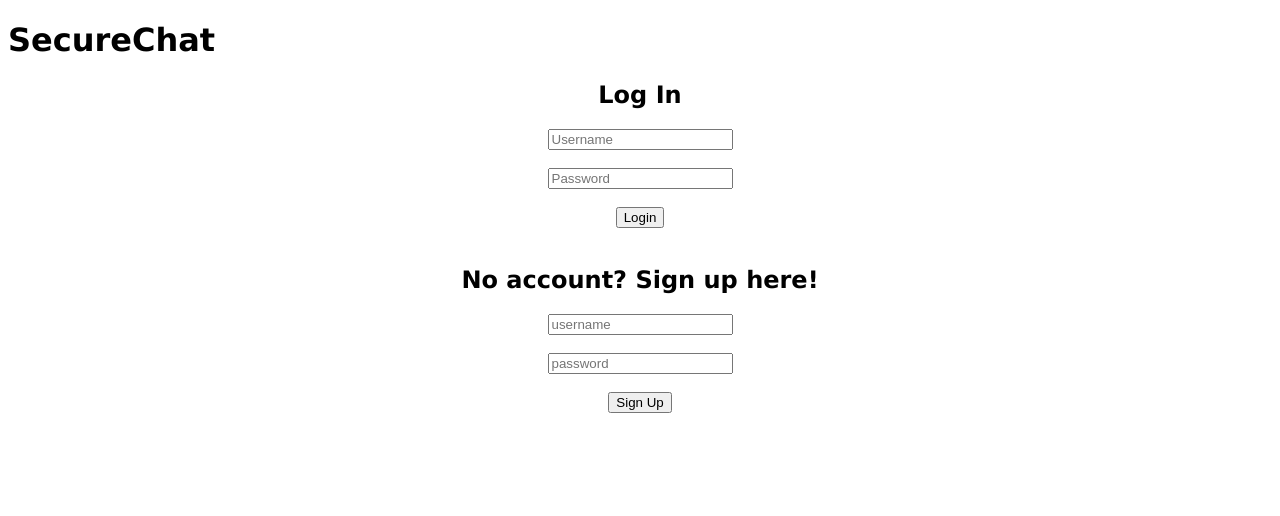
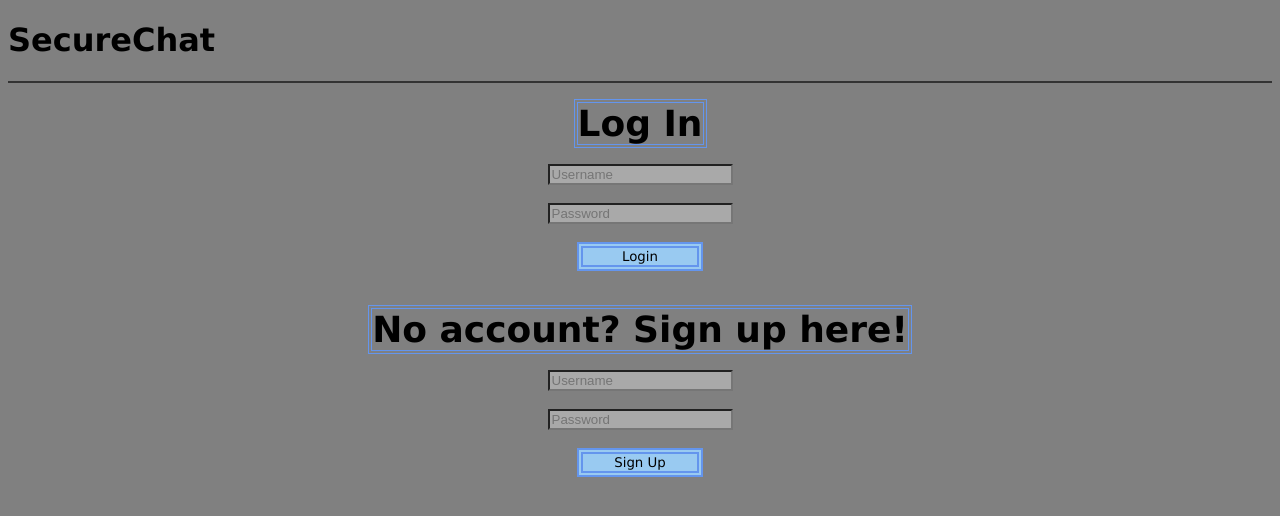
Before and after one commit to kjd-guardiano/CPSC-455-SecureChat-Group-11, a Flask app: page / in a window 1280 px wide. Shown: the top 516 px of the page. Run offline with Flask 3, Linux system fonts and the light colour scheme; some libraries are stand-ins or nearby versions.

Commit message:
Redone initial page + chat page.
Changed font and title, constant header for "SecureChat" now showing across all parts of the site. Sign-up and login are now changed, centered/reorganized.

Chat page also now improved for readability and UI/UX improvements.

- The enter key can now be used to send messages in addition to the 'Send' button.
- Emoji popup menu added to the right of the screen when the message box is focused.

Removed added testing user.
Chat logs from testing removed.

```diff
--- a/app.py
+++ b/app.py
@@ -87,9 +87,9 @@ def handle_message(data):
     else:
 
         message = data.get('message')    #sets message from dictionary
-        message1 = f"Message: '{message}'\nSent by User: {username}" #formats message
-
-        print(message1)
+        if not(message==''):
+            message1 = f"{username}: {message}" #formats message; changed for chat style conformity
+            print(message1)
 
         if not users.check_status(receiver):
             error_msg = f"{receiver} is not online"
--- /dev/null
+++ b/static/emojipicker.js
@@ -0,0 +1,29 @@
+const emojiContainer = document.querySelector(".emoji-container");
+const emojiInput = document.querySelector(".emoji-input");
+
+const emojis = ["😀", "😃", "😄", "😁", "😆", "😅", "😂", "🤣", "😊", "😇", "👍", "❤️", "👎", "😞", "👀", "😎"]; // add as many emojis as you want
+
+// Display the emojis
+emojis.forEach((emoji) => {
+    const emojiDiv = document.createElement("div");
+    emojiDiv.classList.add("emoji");
+    emojiDiv.innerText = emoji;
+    emojiContainer.appendChild(emojiDiv);
+});
+
+// Show the emoji picker when the input field is clicked
+emojiInput.addEventListener("focus", () => {
+    emojiContainer.style.display = "grid";
+});
+
+// Hide the emoji picker when it's not focused
+emojiInput.addEventListener("blur", () => {
+    setTimeout(() => {
+        emojiContainer.style.display = "none";
+    }, 200);
+});
+
+// Insert the clicked emoji into the input field
+emojiContainer.addEventListener("click", (e) => {
+    emojiInput.value += e.target.innerText;
+});
--- a/static/scripts.js
+++ b/static/scripts.js
@@ -6,7 +6,8 @@ socket.on('connect', function () {
 
 socket.on('response', function (data) {
     console.log('Server says: ' + data[0]);
-    document.getElementById('received').innerHTML += data[0] + "<br>";      //adds message to list
+    document.getElementById('received').value += data[0] + '\n';      //adds message to list
+    document.getElementById('received').scrollTop = document.getElementById('received').scrollHeight;
 });
 
 socket.on('send_user_list', function (data) {
@@ -26,7 +27,7 @@ socket.on('send_user_list', function (data) {
 socket.on('login1', function (data) {
     if (data[0] === 1) {
         name = document.getElementById('username').value;
-
+        headerToggle();
         // Display the username
         document.getElementById('userDisplay').innerText = 'Logged in as: ' + name;
         document.getElementById('messageContainer').style.display = 'block';
@@ -42,7 +43,7 @@ socket.on('login1', function (data) {
 
 function sendMessage() {
     var message = document.getElementById('message').value;
-    document.getElementById('sent').innerHTML += message + "<br>";
+    //document.getElementById('sent').innerHTML += message + "<br>";
     var receiver = document.getElementById('receiver').value;
     dict_message = { message: message, user: name, receiver: receiver }
     socket.emit('message',dict_message);         //sends the dictonary
@@ -63,10 +64,10 @@ function login() {
     var username = document.getElementById('username').value;
     var password = document.getElementById('password').value;
     dict_userpass = { username: username, password: password }
-    headerToggle();
     socket.emit('authenticate',dict_userpass );
 }
 
+// for swapping from
 function headerToggle() {
     var loginHeader = document.getElementById('loginContainer');
     if (loginHeader.style.display === "none"){
@@ -83,3 +84,7 @@ function headerToggle() {
         signupHeader.style.display = "none";
     }
 }
+
+function adjustHeight(el){
+    el.style.height = (el.scrollHeight > el.clientHeight) ? (el.scrollHeight)+"px" : "40px";
+}
--- a/static/styles.css
+++ b/static/styles.css
@@ -1,9 +1,14 @@
+html {
+    background-color:grey;
+}
+
 body {
     font-family: monospace;
 }
 
 title {
     font-family: Verdana;
+    background-color:lightgrey;
 }
 
 h1 {
@@ -11,19 +16,140 @@ h1 {
     text-align: left;
 }
 
-.center {
-    display: table;
-    margin: auto;
+input {
+    color: white;
+    background-color: darkgrey;
+}
+
+button {
+    border: double teal;
+    background-color: lightgrey;
+    font-family: Verdana;
+}
+
+.logoutButton {
+    position:fixed;
+    top: 4px;
+    right: 10px;
+    border: 6px double rgb(223, 228, 231);
+    background-color: darkgrey;
+    font-family: Verdana;
+    width: 5%;
+    height: 6%;
+}
+
+.logoutButton:hover:not(disabled) {
+    background: linear-gradient(92.83deg, rgb(223, 228, 231) 0%, rgb(125, 125, 126) 100%)
+}
+
+.logoutButton:active:not(disabled) {
+    background: rgb(125, 125, 126);
+}
+
+.sendMsgButton {
+    position: fixed;
+    right: 24px;
+    bottom: 38px;
+    align-items: center;
+    border: 6px double cornflowerblue;
+    background-color: rgb(153, 202, 241);
+    font-family: Verdana;
+    width:10%;
+    height:6%;
+}
+
+.formButton {
+    align-items: center;
+    border: 6px double cornflowerblue;
+    background-color: rgb(153, 202, 241);
+    font-family: Verdana;
+    width:10%;
+    height:20%;
+}
+
+.formButton:hover:not(disabled) {
+    background: linear-gradient(92.83deg, rgb(153, 202, 241) 0%, rgb(85, 128, 247) 100%)
+}
+
+.formButton:active:not(disabled) {
+    background: rgb(32, 67, 163);
 }
 
 h2 {
+   border: darkgrey;
    font-family: Verdana;
    text-align: center;
+}
+
+.h2Span {
+    border: 4px black double;
+    font-size: medium;
+}
+
+.userDisplay {
+    font-family: 'Segoe UI';
+    font-size:150%;
+    border: 10px double grey;
+    background-color: lightgrey;
+}
+
+hr {
+    border: none;
+    height: 2px;
+    background-color: #333;
+    width: 100%;
+    text-align: center;
+    margin: 0%;
 }
 
 form{
     font-family: monospace;
     text-align: center;
-    font-family: monospace;
     font-size: 120%;
 }
+
+textarea {
+    resize: none;
+    background-color: lightgrey;
+    border: solid 4px teal;
+}
+
+.messageTextarea {
+    resize: none;
+    background-color: lightgrey;
+    border: solid 4px teal;
+    font-family:monospace;
+    font-size: medium;
+    width: 90%;
+    caret-color: transparent;
+}
+
+.emoji-picker {
+    position: relative;
+}
+
+.emoji-input {
+    position: fixed;
+    bottom: 10px;
+    right: 4px;
+    left: 4px;
+}
+
+.emoji-container {
+    display: none;
+    position: absolute;
+    background-color: #f1f1f1;
+    min-width: 160px;
+    overflow: auto;
+    border: 1px solid #333;
+    z-index: 1;
+}
+
+.emoji-container .emoji {
+    padding: 10px;
+    cursor: pointer;
+}
+
+.emoji-container .emoji:hover {
+    background-color: #ddd;
+}
--- a/templates/index.html
+++ b/templates/index.html
@@ -9,42 +9,59 @@
 </head>
 <body>
     <h1>SecureChat</h1>
+    <hr>
     <div id="loginContainer">
-    <h2>Log In</h2>
+    <h2><span style="border: 4px cornflowerblue double; font-size: 150%;">Log In</span></h2>
     </div>
     <form id="login_form" onsubmit="login()">
         <input type="text" id="username" placeholder="Username" required><br><br>
         <input type="password" id="password" placeholder="Password" required><br><br>
-        <button type="submit">Login</button><br><br>
+        <button class="formButton" type="submit">Login</button><br><br>
     </form>
 
     <div id="signupContainer">
-    <h2>No account? Sign up here!</h2>
+    <h2><span style="border: 4px cornflowerblue double; font-size:150%;">No account? Sign up here!</span></h2>
     </div>
     <form id="sign_up_form" onsubmit="sign_up()">
-        <input type="text" id="Sign_up_username" placeholder="username" required><br><br>
-        <input type="password" id="Sign_up_password" placeholder="password" required><br><br>
-        <button type="submit" >Sign Up</button><br><br>
+        <input type="text" id="Sign_up_username" placeholder="Username" required><br><br>
+        <input type="password" id="Sign_up_password" placeholder="Password" required><br><br>
+        <button class="formButton" type="submit" >Sign Up</button><br><br>
     </form>
 
-    <div id="messageContainer" style="display:none;">
+    <div id="messageContainer" style="display:none; overflow: scroll; max-width: 100%; max-height: 80%;">
+        <div id ="logoutButton">
+            <button class='logoutButton' type="button" onclick="location.reload()"> Log out </button>
+        </div>
         <div id="messageContainer">
-            <div id="userDisplay">
+            <div id="userDisplay" class="userDisplay">
                 <!-- Username will be displayed here -->
             </div>
-            <div class="tab-container">
-                Choose receiver of message
+            <div class="tab-container" style="font-size:large;">
+                Choose receiver of message:
                 <select id="receiver">
-
                 </select>
             </div>
-
-            <input type="text" id="message" placeholder="Type a message"><br><br>
-            <button type="button" onclick="sendMessage()">Send</button><br><br>
-
-            <div id="received">RECEIVED MESSAGE: <br></div> <!-- List to show received messages -->
-            <div id="sent">SENT MESSAGE <br></div>
-            <button type="button" onclick="location.reload()"> Log out </button>        </div>
+            <div class="emoji-picker">
+                <textarea type="text" placeholder="Type your message here! (max. 2000 characters)" maxlength="2000" style="overflow: scroll; width: 85%; min-height: 40px; max-height: 80px; display: inline-block fixed; bottom: 40px; left: 20px;" class="emoji-input" id="message" placeholder="Type a message" onkeyup="adjustHeight(this)"></textarea>
+                <div style="position:fixed; right: 4px; bottom: 100px;"class="emoji-container"></div>
+                <button id ="sendMsg" class="sendMsgButton" type="button" onclick="sendMessage()">Send</button><br><br>
+                <!-- Loads Emoji Picking Script [TODO: Clean up a little + add button!]-->
+                <script src="static/emojipicker.js"></script>
+                <!-- Wanted to add send functionality on enter key press -->
+                <script>
+                    var input = document.getElementById("message");
+                    input.addEventListener("keypress", function(event) {
+                        if (event.key === "Enter") {
+                            event.preventDefault();
+                            document.getElementById("sendMsg").click();
+                        }
+                    });
+                </script>
+            </div>
+            <div id="receivedHeader" style="font-family:Verdana; font-size: medium;">RECEIVED MESSAGES<hr><br></div> <!-- List to show received messages -->
+                <textarea rows="35" id="received" class="messageTextarea" readonly control.enabled="false"></textarea>
+            <!--<div id="sent">SENT MESSAGE <br></div>-->
+            </div>
 </body>
 
 </html>
```
Also changed, not shown: chat_logs/Billy_Sally_chat_log.json (deleted, +0 -12 lines), chat_logs/Billy_Zerry_chat_log.json (deleted, +0 -12 lines).
